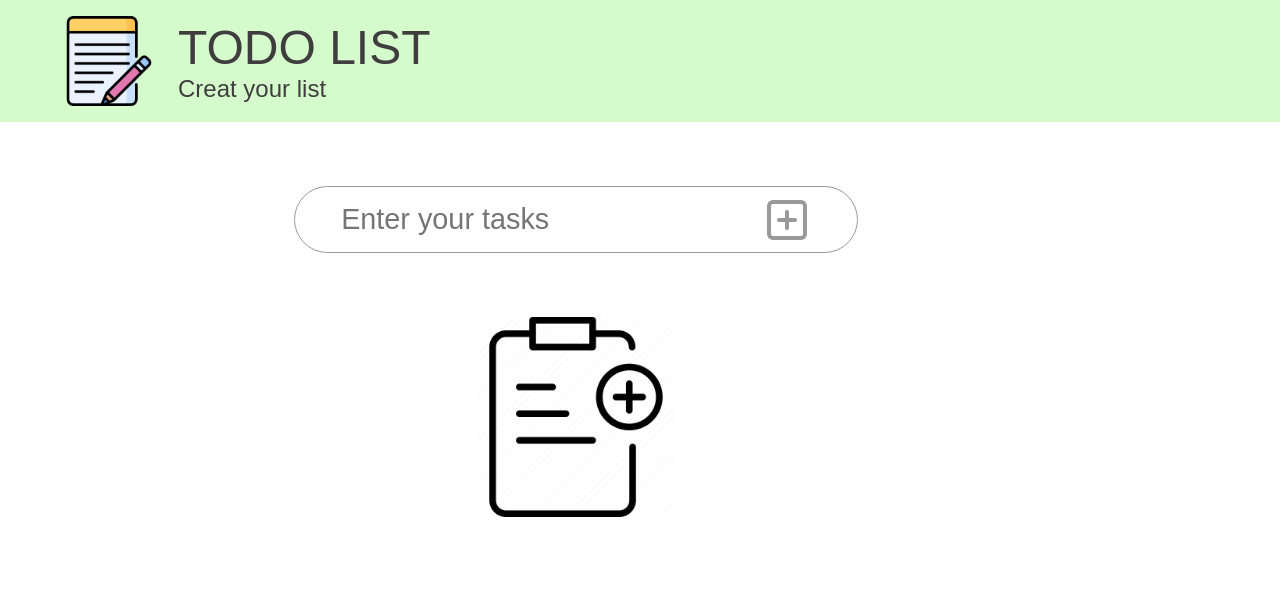
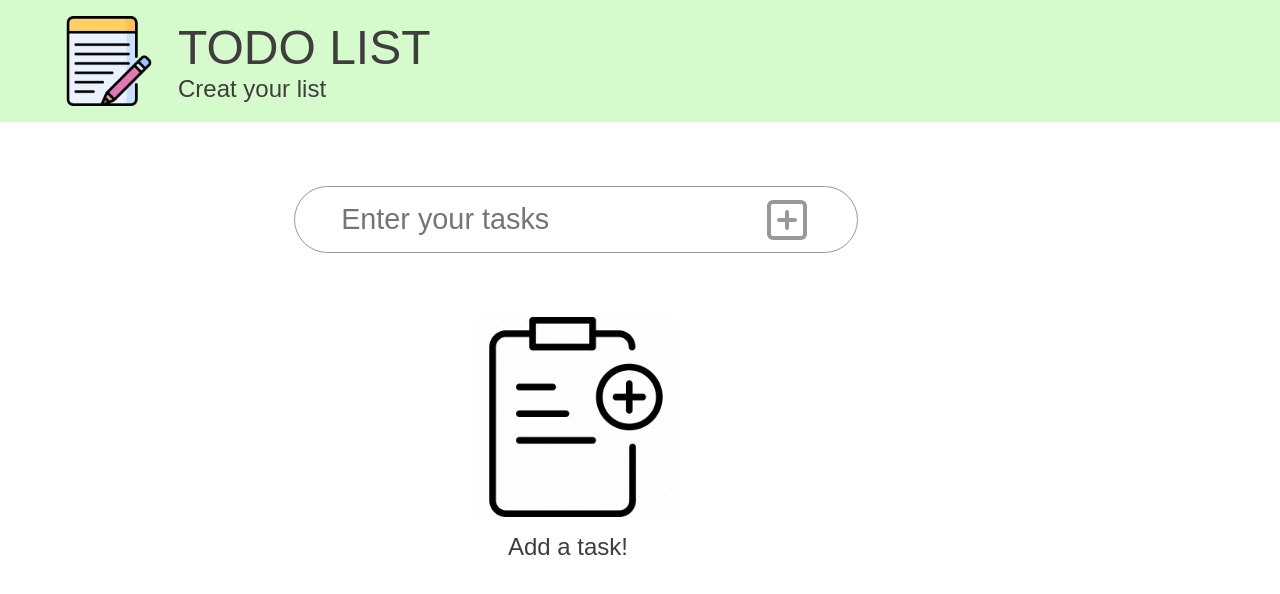
Before and after one commit to JoshuaNwaizu/Todo-list-app, a React (Vite) app: page / in a window 1280 px wide. Shown: the top 594 px of the page. Built offline with nearby package versions, Linux system fonts and the light colour scheme.

Commit message:
New changes

```diff
--- a/src/TodoWrapper.css
+++ b/src/TodoWrapper.css
@@ -43,13 +43,16 @@ html {
 
 .render-image {
   height: 200px;
+
 }
 
 .render-text {
   font-size: 1.5rem;
-  display: none;
+  display: block;
   margin-bottom: -.7rem;
+  margin-left: -1rem;
 }
+
 .render-icon {
   font-size: 15rem;
   display: none;
```
